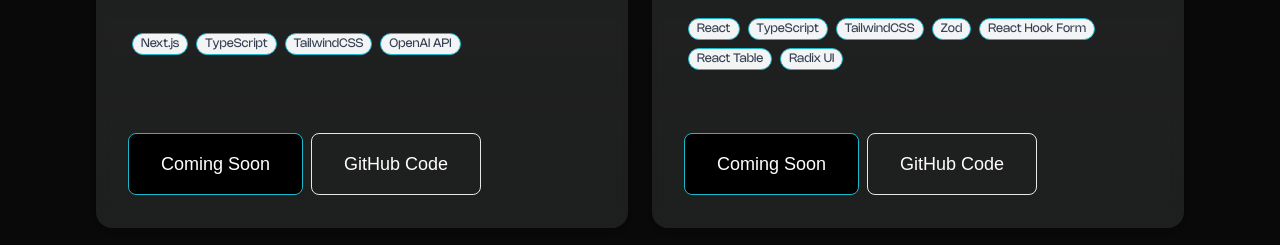
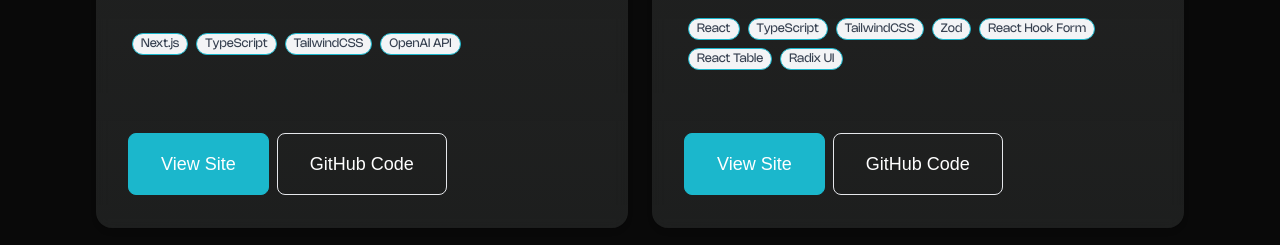
Before and after one commit to TomGegs/My-Portfolio, a React (Vite) app: page /projects in a window 1280 px wide. Shown: the part 4400-4645 px from the top of the page. Built offline with nearby package versions, Linux system fonts and the light colour scheme; a web font is replaced by a local one.

Commit message:
Add completed prop to ShowcaseCard component

```diff
--- a/src/pages/3.projects/Projects.jsx
+++ b/src/pages/3.projects/Projects.jsx
@@ -62,6 +62,7 @@ function Projects() {
                     <ShowcaseCard
                         key={project.key}
                         title={project.title}
+                        completed={project.completed}
                         description={project.description}
                         techUsed={project.techUsed}
                         projectImage={project.projectImage}
```
